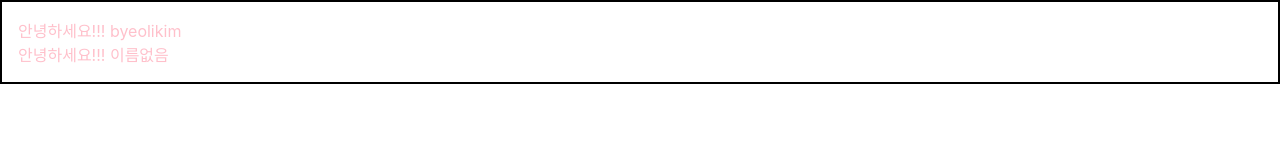
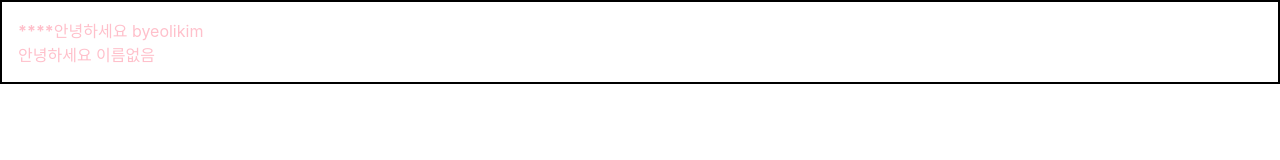
Before and after one commit to ByeoliKim/react-star-study, a React (Create React App) app: page / in a window 1280 px wide. Shown: the top 160 px of the page. Built offline with nearby package versions, Linux system fonts and the light colour scheme.

Commit message:
조건부 렌더링

```diff
--- a/src/App.js
+++ b/src/App.js
@@ -16,7 +16,7 @@ function App() {
   return (
     <Wrapper>
       {/* 주석은 화면에 보이지 않습니다!*/}
-      <Hello name="byeolikim" color="pink"
+      <Hello name="byeolikim" color="pink" isSpecial={true}
         //열리는 태그 내부에서는 이렇게 주석을 작성할 수 있습니다!
       />
       <Hello color="pink" />
@@ -34,4 +34,7 @@ function App() {
 //우리가 어떠한 값을 컴포넌트에게 전달해 줘야 할 때, props 를 사용한다
 //name 값을 조회하고 싶다면 props.name 을 조회하면 된다
 
+//조건부 렌더링이란, 특정 조건에 따라 다른 결과물을 렌더링 하는 것을 의미합니다.
+
+
 export default App;
--- a/src/Hello.js
+++ b/src/Hello.js
@@ -1,7 +1,19 @@
 import React from 'react';
 
-function Hello ({ color, name }) {
-    return <div style={{ color }}>안녕하세요!!! {name}</div>
+function Hello ({ color, name, isSpecial }) {
+    return (
+        // <div style={{ color }}>
+        //     안녕하세요!!! {name}
+        // </div>
+        // <div style={{ color }}>
+        //     { isSpecial ? <b>*</b> : null }
+        //     안녕하세요 {name}
+        // </div>
+        <div style={{ color }}>
+            { isSpecial && <b>****</b> }
+            안녕하세요 {name}
+        </div>
+    )
 }
 
 Hello.defaultProps = {
@@ -31,3 +43,10 @@ export default Hello;
 //props는 객체 형태로 전달되며, 만약 name 값을 조회하고 싶다면 props.name 을 조회하면 된다
 
 //함수의 파라미터에서 비구조화 할당 문법을 사용하면 조금 더 코드를 간결하게 작성할 수 있다
+
+//JSX 에서 null, false, undefined 를 렌더링하게 된다면 아무것도 나타나지 않는다
+//보통 삼항연산자를 사용한 조건부 렌더링은 특정 조건에 따라 보여 줘야 하는 내용이 다를 때 사용합니다
+//isSpecial && <b>*</b> 의 결과는 false 일 때는 false 이고, true 일 때는 <b>*</b> 가 성립된다
+
+//props 값 설정을 생략하면 ={true}
+//컴포넌트의 props 값을 설정하게 될 때 만약 props 이름만 작성하고, 값 설정을 생략한다면 이를 true 로 설정한 것으로 간주한다
```
